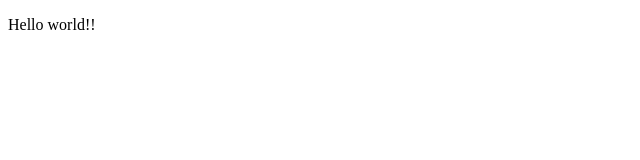
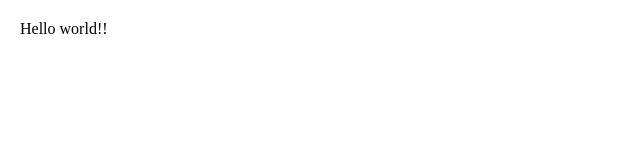
Before and after one commit to Naixello/Test-commit, a plain HTML site: page index.html in a window 1280 px wide. Shown: the full height of the page, 0-640 px from the left. Drawn offline with Linux system fonts and the light colour scheme.

Commit message:
second commit

```diff
--- a/index.html
+++ b/index.html
@@ -3,6 +3,7 @@
  <head>
    <title>test commit</title>
    <meta charset="utf-8">
+   <link rel="stylesheet" href="style.css">
  </head>
  <body>
   <p>Hello world!!</p>
--- /dev/null
+++ b/style.css
@@ -0,0 +1,3 @@
+body {
+    margin: 20px;
+}
```
